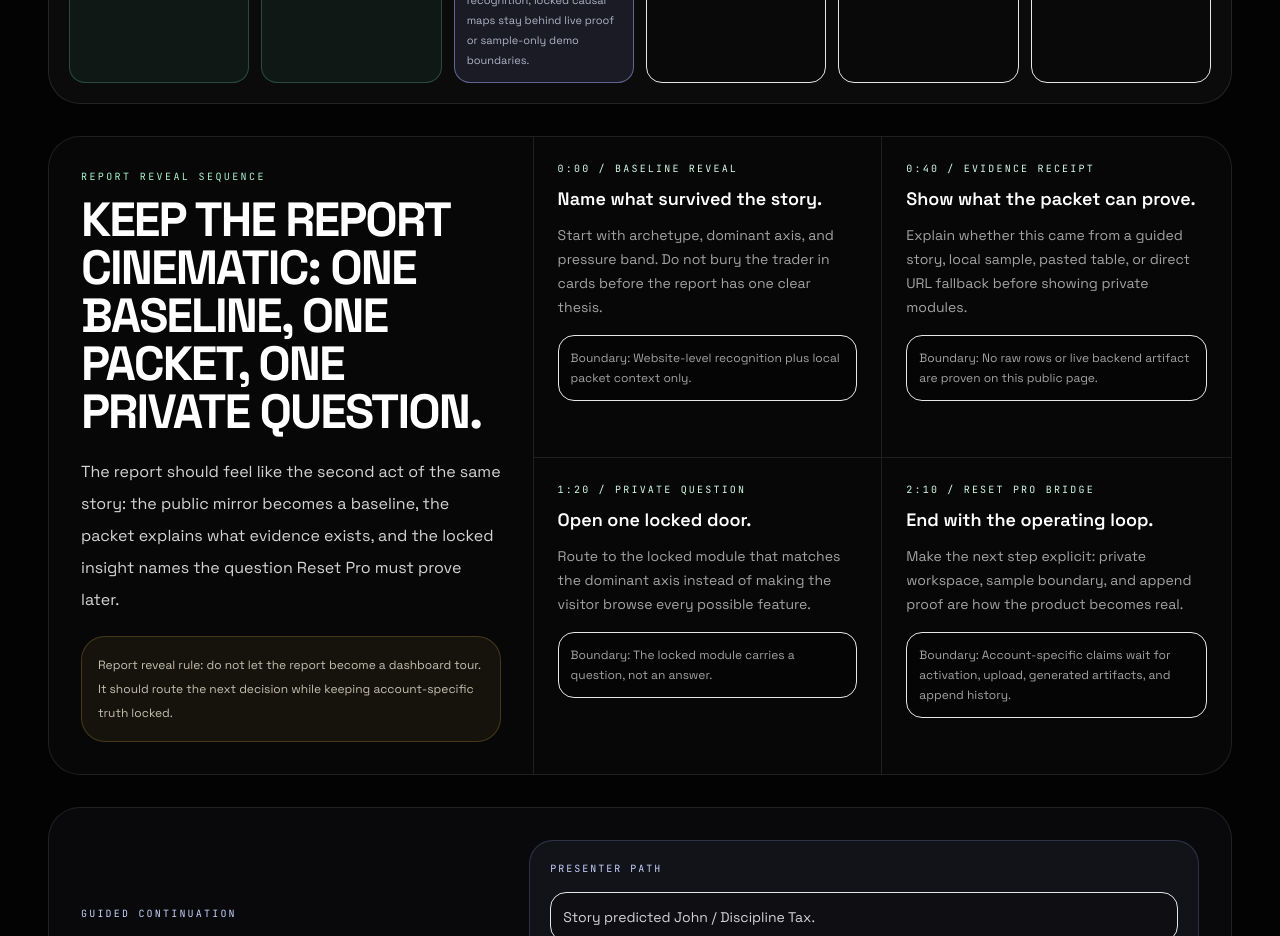
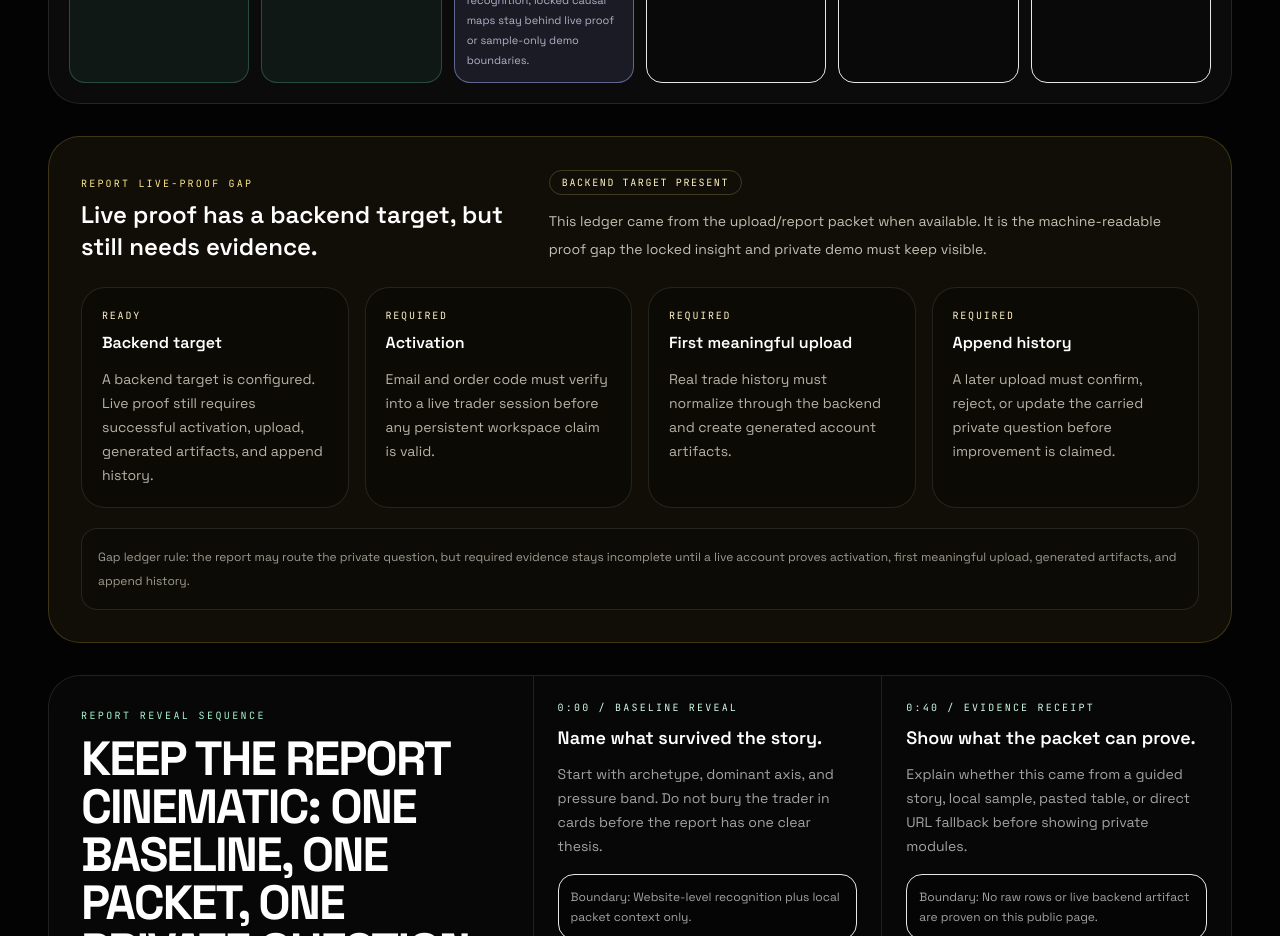
Before and after one commit to juninhogaucho/shibuya-analytics, a React (Vite) app: page /report/1 in a window 1280 px wide. Shown: the part 1080-2016 px from the top of the page. Built offline with nearby package versions, Linux system fonts and the light colour scheme; no server answers.

Commit message:
Add public report live proof gap ledger

```diff
--- a/scripts/shibuya_demo_readiness_gate.mjs
+++ b/scripts/shibuya_demo_readiness_gate.mjs
@@ -40,17 +40,17 @@ const REQUIRED_SURFACES = [
   {
     label: 'public upload',
     file: 'src/pages/marketing/PublicUploadPage.tsx',
-    markers: ['Use Sample History', 'Generate Free Report', 'Upload route integrity', 'Cold upload is recovery-only.', 'Direct upload recovery route', 'Route rule: guided story can seed the question', 'Prediction survival test', 'What is allowed to survive from story to report.', 'Survival rule: if a claim requires account-specific proof', 'Sample handoff receipt', 'Report unlock path', 'No raw rows, no production normalization, no account-specific conclusion.'],
+    markers: ['Use Sample History', 'Generate Free Report', 'Upload route integrity', 'Cold upload is recovery-only.', 'Direct upload recovery route', 'Route rule: guided story can seed the question', 'Prediction survival test', 'What is allowed to survive from story to report.', 'Survival rule: if a claim requires account-specific proof', 'Live proof gap ledger', 'This ledger is stored into the report packet', 'Live proof gap rule: a public report may carry this ledger forward', 'Sample handoff receipt', 'Report unlock path', 'No raw rows, no production normalization, no account-specific conclusion.'],
   },
   {
     label: 'demo launcher sample packet',
     file: 'src/lib/publicReportSession.ts',
-    markers: ['DEMO_LAUNCHER_SAMPLE_PACKET_VALUE', 'buildDemoLauncherSampleReportSession', 'Demo launcher initialized this sample packet from an explicit shared-link flag.', 'sample demo artifact'],
+    markers: ['PublicReportLiveProofGap', 'liveProofGap', 'buildLiveProofReadinessContract', 'DEMO_LAUNCHER_SAMPLE_PACKET_VALUE', 'buildDemoLauncherSampleReportSession', 'Demo launcher initialized this sample packet from an explicit shared-link flag.', 'sample demo artifact'],
   },
   {
     label: 'locked free report',
     file: 'src/pages/marketing/FreeReportPage.tsx',
-    markers: ['REPORT_REVEAL_SEQUENCE', 'Report reveal sequence', 'Keep the report cinematic: one baseline, one packet, one private question.', 'Baseline reveal', 'Evidence receipt', 'Private question', 'Reset Pro bridge', 'Report reveal rule: do not let the report become a dashboard tour.', 'Private insight contract', 'Locked until live workspace', 'report.storyHandoff.boundary', 'Report-to-private handoff receipt', 'The report can carry context. It cannot carry the answer.', 'Private question carried', 'Handoff receipt rule: the locked insight inherits the question and evidence status only', 'Report engagement ledger', 'Conversion intent is tracked locally. It is not trader evidence.', 'Engagement ledger rule: report views, locked-section clicks, and private-demo intent', 'Open Locked Insight First', 'Continue Via Locked Insight', 'Private Insight Gate'],
+    markers: ['REPORT_REVEAL_SEQUENCE', 'Report reveal sequence', 'Keep the report cinematic: one baseline, one packet, one private question.', 'Baseline reveal', 'Evidence receipt', 'Private question', 'Reset Pro bridge', 'Report reveal rule: do not let the report become a dashboard tour.', 'Report live-proof gap', 'machine-readable proof gap', 'Gap ledger rule: the report may route the private question', 'Private insight contract', 'Locked until live workspace', 'report.storyHandoff.boundary', 'Report-to-private handoff receipt', 'The report can carry context. It cannot carry the answer.', 'Private question carried', 'Handoff receipt rule: the locked insight inherits the question and evidence status only', 'Report engagement ledger', 'Conversion intent is tracked locally. It is not trader evidence.', 'Engagement ledger rule: report views, locked-section clicks, and private-demo intent', 'Open Locked Insight First', 'Continue Via Locked Insight', 'Private Insight Gate'],
   },
   {
     label: 'report engagement model',
--- a/src/lib/publicReportSession.ts
+++ b/src/lib/publicReportSession.ts
@@ -1,4 +1,5 @@
 import type { Market } from './market'
+import { buildLiveProofReadinessContract, type LiveProofReadinessRow } from './liveProofReadiness'
 import {
   getFingerprintAxis,
   getPublicStorySignalMarkers,
@@ -43,6 +44,14 @@ export interface PublicReportSession {
   selectedPainAxisIds: FingerprintAxisId[]
   visitedSceneCount: number
   signalMarkerIds: PublicStorySignalMarkerId[]
+  liveProofGap: PublicReportLiveProofGap
+}
+
+export interface PublicReportLiveProofGap {
+  statusLabel: string
+  headline: string
+  rows: LiveProofReadinessRow[]
+  boundary: string
 }
 
 interface PublicReportSessionStore {
@@ -198,6 +207,7 @@ export function buildPublicReportSession(params: PublicReportValidationInput): P
   const visitedSceneCount = normalizeVisitedSceneCount(params.visitedSceneCount)
   const signalMarkerIds = normalizePublicStorySignalMarkerIds(params.signalMarkerIds)
   const signalMarkers = getPublicStorySignalMarkers(signalMarkerIds)
+  const liveProofGap = buildLiveProofReadinessContract()
   const storyFacts =
     storySource === 'guided'
       ? [
@@ -256,6 +266,12 @@ export function buildPublicReportSession(params: PublicReportValidationInput): P
     selectedPainAxisIds,
     visitedSceneCount,
     signalMarkerIds,
+    liveProofGap: {
+      statusLabel: liveProofGap.statusLabel,
+      headline: liveProofGap.headline,
+      rows: liveProofGap.rows,
+      boundary: liveProofGap.boundary,
+    },
   }
 }
 
--- a/src/pages/marketing/FreeReportPage.tsx
+++ b/src/pages/marketing/FreeReportPage.tsx
@@ -4,6 +4,7 @@ import { Link, useLocation, useParams } from 'react-router-dom'
 import { BehavioralFingerprint } from '../../components/landing/BehavioralFingerprint'
 import { PublicJourneySpine } from '../../components/landing/PublicJourneySpine'
 import { addMarketToPath, getPlanForMarket, resolveMarket } from '../../lib/market'
+import { buildLiveProofReadinessContract } from '../../lib/liveProofReadiness'
 import { appendPublicStoryHandoffParams, readPublicStoryHandoff } from '../../lib/publicStoryHandoff'
 import {
   appendDemoLauncherSamplePacketParam,
@@ -26,6 +27,12 @@ import {
   getTraderArchetype,
   toReportSectionSlug,
 } from '../../lib/storyExperience'
+
+const LIVE_PROOF_STATUS_LABELS = {
+  ready: 'READY',
+  blocked: 'BLOCKED',
+  required: 'REQUIRED',
+} as const
 
 const REPORT_REVEAL_SEQUENCE = [
   {
@@ -128,6 +135,7 @@ export default function FreeReportPage() {
   const guidedInsightSearch = appendDemoLauncherSamplePacketParam(guidedInsightQuery, shouldCarryDemoLauncherPacket).toString()
   const guidedInsightPath = addMarketToPath(`/insight/${guidedLockedSectionSlug}?${guidedInsightSearch}`, market)
   const reportEngagementRows = buildPublicReportEngagementRows(reportEngagement)
+  const reportLiveProofGap = reportSession?.liveProofGap ?? buildLiveProofReadinessContract()
 
   useEffect(() => {
     const timer = window.setTimeout(() => {
@@ -223,6 +231,41 @@ export default function FreeReportPage() {
             detail="The report gives a useful baseline and names the private question. It still does not cross into account-specific truth without live evidence."
           />
         </div>
+
+        <section className="mb-8 min-w-0 rounded-[2rem] border border-amber-300/20 bg-amber-300/[0.055] p-5 md:p-8">
+          <div className="mb-6 grid gap-4 lg:grid-cols-[0.82fr_1.18fr] lg:items-end">
+            <div>
+              <p className="font-mono text-[10px] uppercase tracking-[0.22em] text-amber-200">
+                Report live-proof gap
+              </p>
+              <h2 className="mt-2 text-2xl font-semibold text-white">{reportLiveProofGap.headline}</h2>
+            </div>
+            <div>
+              <span className="inline-flex rounded-full border border-amber-200/20 px-3 py-1 font-mono text-[10px] uppercase tracking-[0.16em] text-amber-100">
+                {reportLiveProofGap.statusLabel}
+              </span>
+              <p className="mt-3 text-sm leading-7 text-amber-50/75">
+                This ledger came from the upload/report packet when available. It is the machine-readable proof gap the
+                locked insight and private demo must keep visible.
+              </p>
+            </div>
+          </div>
+          <div className="grid gap-4 lg:grid-cols-4">
+            {reportLiveProofGap.rows.map((row) => (
+              <article key={row.label} className="rounded-3xl border border-white/10 bg-black/25 p-5">
+                <p className="font-mono text-[10px] uppercase tracking-[0.18em] text-amber-100">
+                  {LIVE_PROOF_STATUS_LABELS[row.status]}
+                </p>
+                <h3 className="mt-2 text-base font-semibold text-white">{row.label}</h3>
+                <p className="mt-3 text-sm leading-6 text-amber-50/70">{row.detail}</p>
+              </article>
+            ))}
+          </div>
+          <p className="mt-5 rounded-2xl border border-white/10 bg-black/20 p-4 text-xs leading-6 text-amber-50/60">
+            Gap ledger rule: the report may route the private question, but required evidence stays incomplete until a live
+            account proves activation, first meaningful upload, generated artifacts, and append history.
+          </p>
+        </section>
 
         <section className="mb-8 min-w-0 overflow-hidden rounded-[2rem] border border-white/10 bg-[#070708]">
           <div className="grid gap-0 lg:grid-cols-[0.82fr_1.18fr]">
--- a/src/pages/marketing/PublicUploadPage.tsx
+++ b/src/pages/marketing/PublicUploadPage.tsx
@@ -4,6 +4,7 @@ import { Link, useLocation, useNavigate } from 'react-router-dom'
 import { PublicJourneySpine } from '../../components/landing/PublicJourneySpine'
 import { addMarketToPath, getMarketHomePath, resolveMarket } from '../../lib/market'
 import { appendPublicStoryHandoffParams, readPublicStoryHandoff } from '../../lib/publicStoryHandoff'
+import { buildLiveProofReadinessContract } from '../../lib/liveProofReadiness'
 import {
   appendDemoLauncherSamplePacketParam,
   buildDemoLauncherSampleReportSession,
@@ -21,6 +22,12 @@ import {
   type FingerprintAxisId,
   type StoryArchetypeId,
 } from '../../lib/storyExperience'
+
+const LIVE_PROOF_STATUS_LABELS = {
+  ready: 'READY',
+  blocked: 'BLOCKED',
+  required: 'REQUIRED',
+} as const
 
 export default function PublicUploadPage() {
   const location = useLocation()
@@ -46,6 +53,7 @@ export default function PublicUploadPage() {
 
   const archetype = useMemo(() => getTraderArchetype(archetypeId), [archetypeId])
   const axis = useMemo(() => getFingerprintAxis(axisId), [axisId])
+  const liveProofGap = useMemo(() => buildLiveProofReadinessContract(), [])
   const selectedPainAxes = useMemo(
     () => selectedPainAxisIds
       .map((candidate) => getFingerprintAxis(candidate))
@@ -391,6 +399,36 @@ export default function PublicUploadPage() {
               </ul>
             </div>
 
+            <div className="mb-6 rounded-3xl border border-amber-300/20 bg-amber-300/[0.06] p-5">
+              <div className="mb-4 flex flex-col gap-3 sm:flex-row sm:items-start sm:justify-between">
+                <div>
+                  <p className="font-mono text-[10px] uppercase tracking-[0.2em] text-amber-200">Live proof gap ledger</p>
+                  <h3 className="mt-2 text-lg font-semibold text-white">{liveProofGap.headline}</h3>
+                </div>
+                <span className="w-fit rounded-full border border-amber-200/20 px-3 py-1 font-mono text-[10px] uppercase tracking-[0.16em] text-amber-100">
+                  {liveProofGap.statusLabel}
+                </span>
+              </div>
+              <p className="text-sm leading-6 text-amber-50/75">
+                This ledger is stored into the report packet, so the free report and private handoff can read the same
+                missing-evidence contract instead of relying on marketing copy.
+              </p>
+              <div className="mt-4 grid gap-3 md:grid-cols-2">
+                {liveProofGap.rows.map((row) => (
+                  <article key={row.label} className="rounded-2xl border border-white/8 bg-black/20 p-4">
+                    <span className="block font-mono text-[10px] uppercase tracking-[0.18em] text-amber-100">
+                      {LIVE_PROOF_STATUS_LABELS[row.status]}
+                    </span>
+                    <strong className="mt-2 block text-sm text-white">{row.label}</strong>
+                    <span className="mt-2 block text-xs leading-5 text-amber-50/65">{row.detail}</span>
+                  </article>
+                ))}
+              </div>
+              <p className="mt-4 rounded-2xl border border-white/10 bg-black/20 p-3 text-xs leading-5 text-amber-50/60">
+                Live proof gap rule: a public report may carry this ledger forward; it may not mark any required stage complete until current backend evidence proves it.
+              </p>
+            </div>
+
             <div className="grid gap-4 md:grid-cols-2">
               <label className="block">
                 <span className="mb-2 block font-mono text-[10px] uppercase tracking-[0.18em] text-neutral-500">Closest archetype</span>
```
Also changed, not shown: 2 other files (tests, documents, lock files or other folders).
